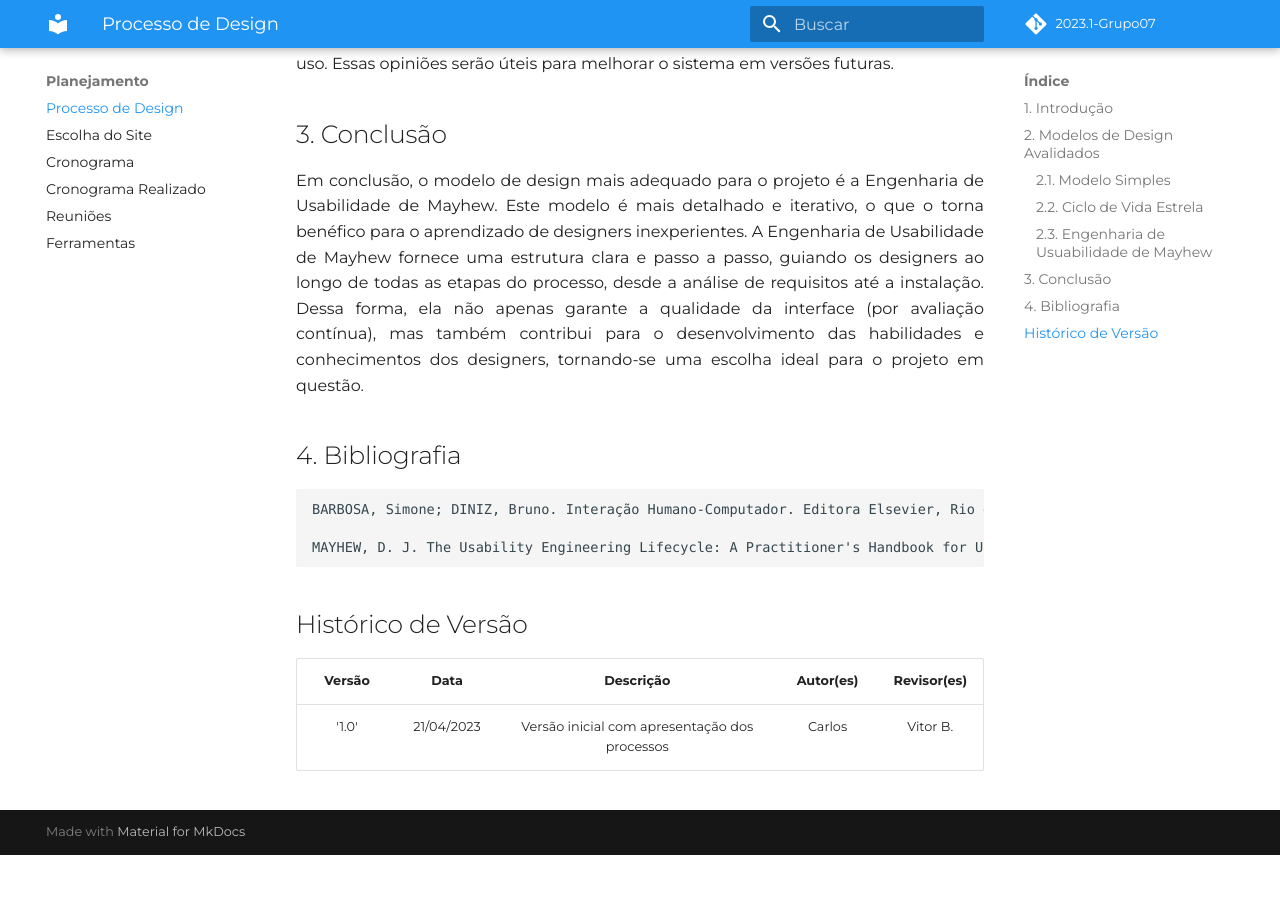
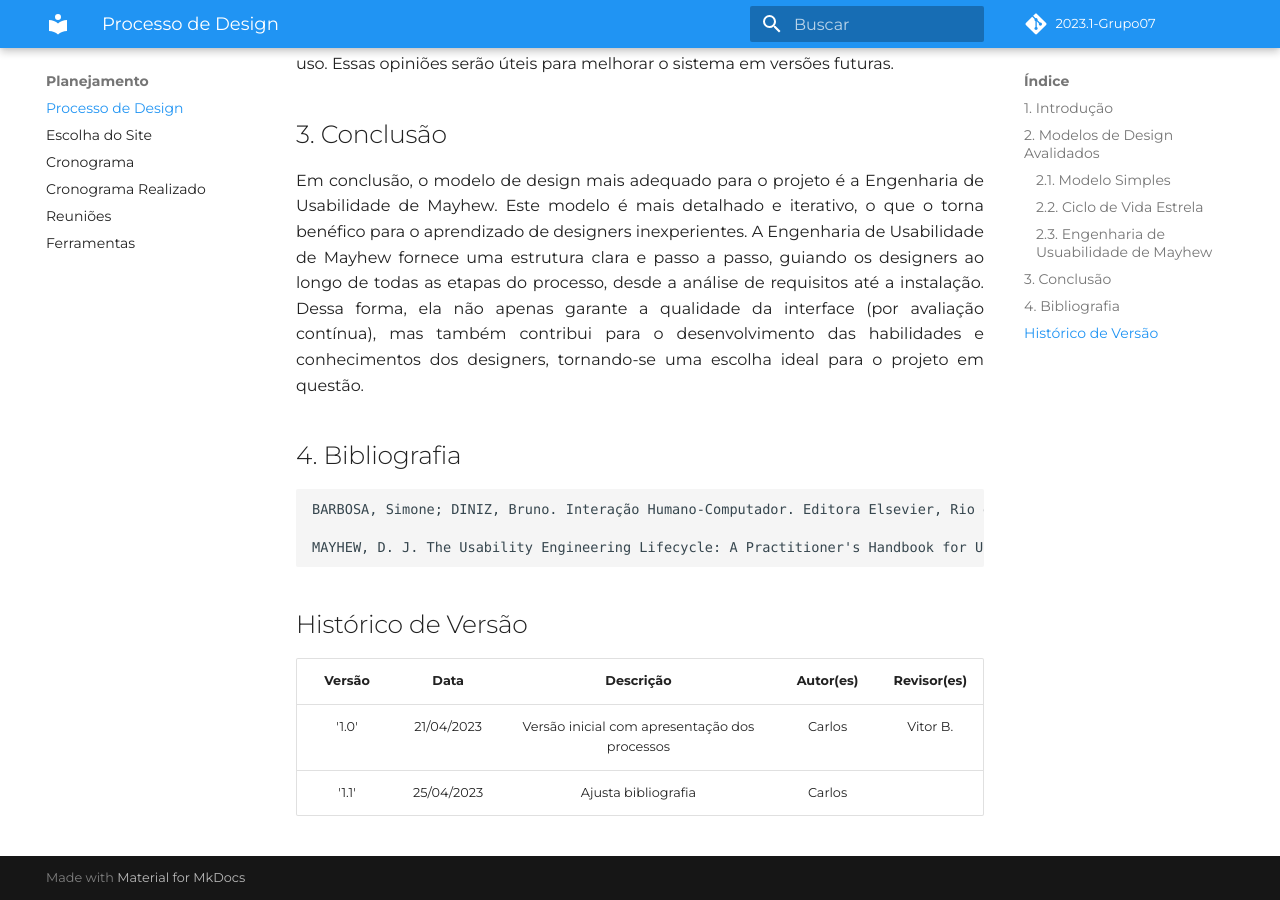
Before and after one commit to Interacao-Humano-Computador/2023.1-Agiel, an MkDocs documentation site: the page built from docs/planejamento/processo_design.md, in a window 1280 px wide and 900 px high, scrolled down 2496 px. Built offline with MkDocs 1.6.1 and Material for MkDocs 9.7.7, drawn with Linux system fonts in a browser that asks for light colours; some web fonts are replaced; comment, search, counter and statistics services are not loaded; before the commit the page ends 3351 px from its top, so only the background shows below that.

```diff
--- a/docs/planejamento/processo_design.md
+++ b/docs/planejamento/processo_design.md
@@ -68,3 +68,4 @@
 |   Versão   | Data  |                      Descrição                      |    Autor(es)     |  Revisor(es)  |
 | :--------: | :---: | :-------------------------------------------------: | :--------------: | :-----------: |
 |  '1.0'     | 21/04/2023 | Versão inicial com apresentação dos processos  | Carlos | Vitor B. |
+|  '1.1'     | 25/04/2023 | Ajusta bibliografia | Carlos |
```
